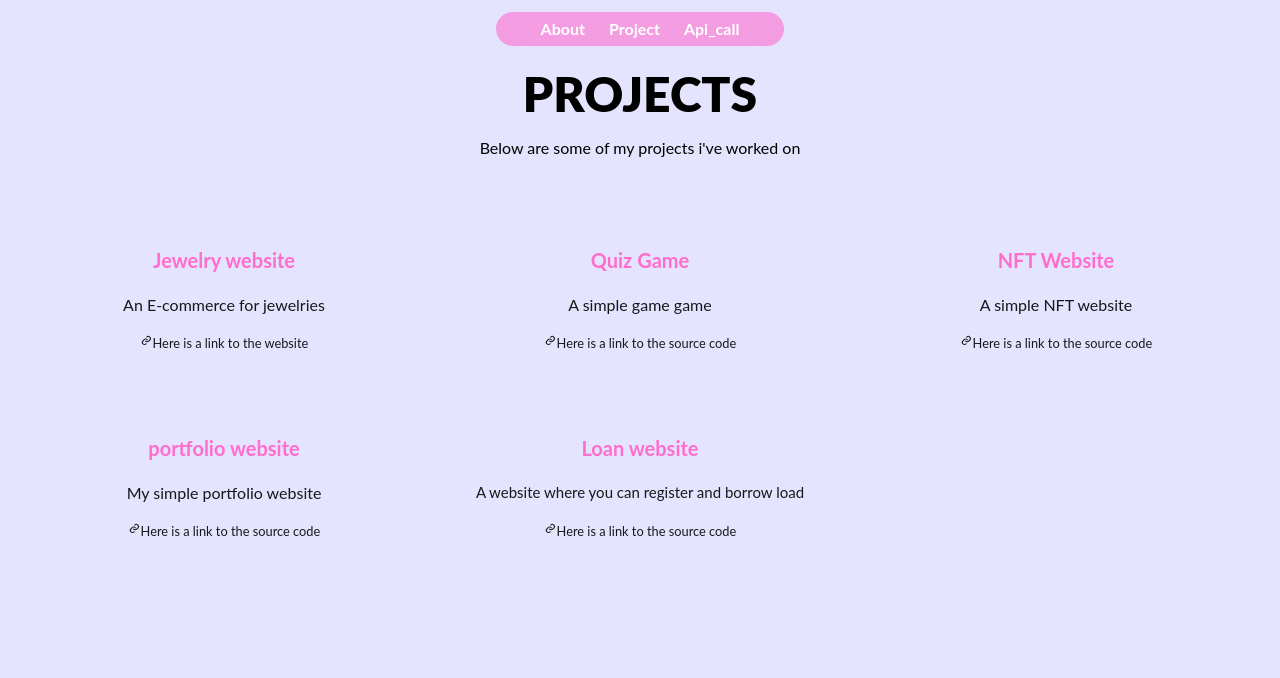
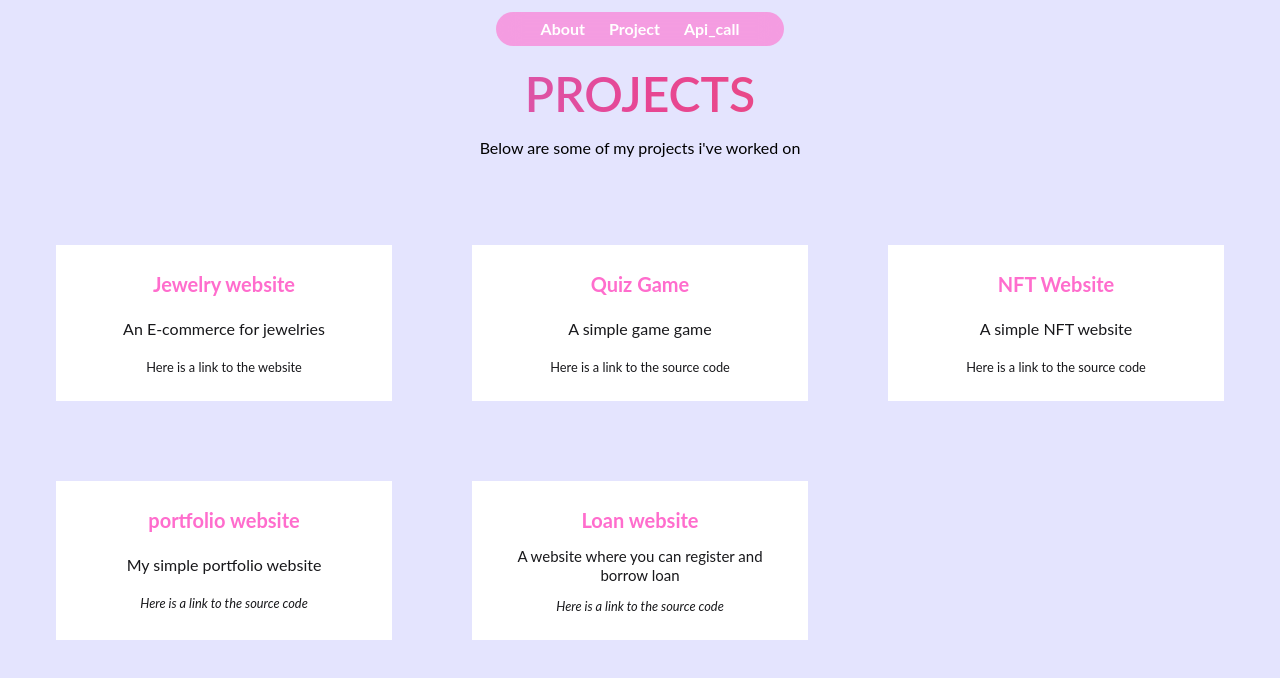
Before and after one commit to jennifer-pecky/New-folder, a React (Vite) app in the folder project/: page /project in a window 1280 px wide. Shown: the top 678 px of the page. Built offline with nearby package versions, Linux system fonts and the light colour scheme.

Commit message:
added apicalll section

```diff
--- a/project/package.json
+++ b/project/package.json
@@ -9,6 +9,7 @@
     "preview": "vite preview"
   },
   "dependencies": {
+    "axios": "^1.3.6",
     "flowbite": "^1.6.5",
     "react": "^18.2.0",
     "react-dom": "^18.2.0",
--- a/project/src/pages/Aboutme.jsx
+++ b/project/src/pages/Aboutme.jsx
@@ -10,8 +10,8 @@ const Aboutme = () => {
     <div>
       <div className="space-y-11">
         <div className="px-20 space-y-12">
-          <div className="flex space-x-48">
-            <h1 className="font-black text-[3.5rem] mt-28">
+          <div className="flex space-x-32">
+            <h1 className="font-black  lg:text-[3.5rem] xl:px-12 text-4xl md:text-5xl  md:leading-normal leading-normal mt-28 flex justify-center max-w-[1048px]">
               {' '}
               Hello I'm <br /> MADUAGWU <br /> JENNIFER CHIOMA.{' '}
             </h1>
@@ -21,7 +21,7 @@ const Aboutme = () => {
               className="w-[28%] hidden md:flex rounded-[3rem]"
             />
           </div>
-          <p className="mb-32 w-[100%] text-gray-500 dark:text-gray-400 first-line:uppercase first-line:tracking-widest first-letter:text-7xl first-letter:font-bold first-letter:text-gray-900 dark:first-letter:text-gray-100 first-letter:mr-3 first-letter:float-left">
+          <p className="mb-32 w-[100%] max-w-[1440px] text-gray-500 dark:text-gray-400 first-line:uppercase first-line:tracking-widest first-letter:text-7xl first-letter:font-bold first-letter:text-gray-900 dark:first-letter:text-gray-100 first-letter:mr-3 first-letter:float-left">
             In my role as a software developer, I prioritize the development{' '}
             <br /> of software solutions that are efficient, <br /> scalable,
             and user-friend The opportunity to work with experts <br /> like
@@ -38,7 +38,7 @@ const Aboutme = () => {
             with others.
           </p>
 
-          <p className="mb-32 w-[100%] text-gray-500 dark:text-gray-400">
+          <p className="mb-32 w-[100%] max-w-[1440px]  text-gray-500 dark:text-gray-400">
             Count me in for a challenging day of work, where I transform designs
             into functional websites. I'm capable of delivering this service not
             just to you, but to all clients out there. That said, when I'm not
--- a/project/src/pages/Apicall.jsx
+++ b/project/src/pages/Apicall.jsx
@@ -1,7 +1,57 @@
-import React from 'react';
+import React, { useState, useEffect } from 'react';
+import axios from 'axios';
 
 const Apicall = () => {
-  return <div>Apicall</div>;
+  const [quote, setQuote] = useState('');
+  const [author, setAuthor] = useState('');
+
+  const quoteApi = async () => {
+    let arrayOfQuotes = [];
+    try {
+      const data = await axios.get('https://api.quotable.io/random');
+      arrayOfQuotes = data.data;
+      console.log(arrayOfQuotes);
+    } catch (error) {
+      console.log(error);
+    }
+
+    try {
+      setQuote(arrayOfQuotes.content);
+      setAuthor(arrayOfQuotes.author);
+    } catch (error) {
+      console.log(error);
+    }
+  };
+
+  useEffect(() => {
+    quoteApi();
+  }, []);
+
+  return (
+    <div>
+      <div className="text-center max-w-[1440px] space-y-8 p-20">
+        <div className="italic text-4xl"> {quote}</div>
+        <div>
+          <small className="italic text-2xl">{author}</small>
+        </div>
+        <button
+          className="bg-black text-white py-2 px-4 hover:bg-blue-700 rounded"
+          onClick={quoteApi}
+        >
+          NEW QUOTE
+        </button>
+      </div>
+
+      <div className="flex justify-center">
+        <p className="text-2xl mb-3 text-center w-[100%] text-gray-500 dark:text-gray-400">
+          I believed that providing motivation would be an excellent way to
+          benefit everyone. <br /> As a result, this website fetches a new quote
+          from an API every time you refresh or visit it, <br /> delivering a
+          fresh dose of inspiration. I hope you find it enjoyable!
+        </p>
+      </div>
+    </div>
+  );
 };
 
 export default Apicall;
--- a/project/src/pages/Project.jsx
+++ b/project/src/pages/Project.jsx
@@ -5,21 +5,22 @@ const Project = () => {
   return (
     <div>
       <div className="text-center">
-        <h1 className="text-[3rem] font-black">PROJECTS</h1>
+        <h1 className="text-[3rem] font-semibold bg-gradient-to-r from-purple-400 via-pink-500 to-red-500 text-transparent bg-clip-text">
+          PROJECTS
+        </h1>
         <p>Below are some of my projects i've worked on</p>
       </div>
 
-      <div className=" lg:text-center mt-20 px-14">
-        <div className="grid grid-cols-2 sm:grid-cols-3 gap-20  lg:grid-cols-3">
-          <div className="space-y-3">
-            <h1 className="text-[20px] font-bold text-[#FF6DCD]">
+      <div className="text-center mt-20 lg:px-14">
+        <div className="grid grid-cols-1 sm:grid-cols-3 gap-20  lg:grid-cols-3">
+          <div className="bg-white space-y-3 hover:bg-[#bca7b5] text-black hover:text-red-500  p-6">
+            <h1 className="lg:text-[20px] font-bold text-[#FF6DCD]">
               Jewelry website
             </h1>
             <p className="text-zinc-900">An E-commerce for jewelries</p>
 
-            <small className="flex lg:justify-center text-zinc-900">
+            <small className="flex justify-center text-zinc-900">
               {' '}
-              <BiLink />
               <a href="https://jeweriesecommerce.netlify.app/">
                 {' '}
                 Here is a link to the website
@@ -27,13 +28,12 @@ const Project = () => {
             </small>
           </div>
 
-          <div className="space-y-3">
+          <div className="bg-white space-y-3 hover:bg-[#bca7b5] text-black hover:text-red-500  p-6">
             <h1 className="text-[20px] font-bold text-[#FF6DCD]">Quiz Game</h1>
             <p className="text-zinc-900">A simple game game</p>
 
-            <small className="flex lg:justify-center text-zinc-900">
+            <small className="flex justify-center text-zinc-900">
               {' '}
-              <BiLink />
               <a href="https://github.com/jennifer-pecky/Quiz-Game-master">
                 {' '}
                 Here is a link to the source code
@@ -41,15 +41,14 @@ const Project = () => {
             </small>
           </div>
 
-          <div className="space-y-3">
+          <div className="space-y-3 bg-white  hover:bg-[#bca7b5] text-black hover:text-red-500  p-6">
             <h1 className="text-[20px] font-bold text-[#FF6DCD]">
               NFT Website
             </h1>
             <p className="text-zinc-900">A simple NFT website</p>
 
-            <small className="flex lg:justify-center text-zinc-900">
+            <small className="flex justify-center text-zinc-900">
               {' '}
-              <BiLink />
               <a href="https://chipper-crepe-2a50d4.netlify.app">
                 {' '}
                 Here is a link to the source code
@@ -57,15 +56,14 @@ const Project = () => {
             </small>
           </div>
 
-          <div className="space-y-3">
+          <div className="space-y-3 bg-white hover:bg-[#bca7b5] text-black hover:text-red-500 p-6">
             <h1 className="text-[20px] font-bold text-[#FF6DCD]">
               portfolio website
             </h1>
             <p className="text-zinc-900">My simple portfolio website</p>
 
-            <small className="flex lg:justify-center text-zinc-900">
+            <small className="flex justify-center text-zinc-900 italic">
               {' '}
-              <BiLink />
               <a href="https://maduagwu.netlify.app">
                 {' '}
                 Here is a link to the source code
@@ -73,17 +71,16 @@ const Project = () => {
             </small>
           </div>
 
-          <div className="space-y-3">
+          <div className="bg-white space-y-3 hover:bg-[#bca7b5] text-black hover:text-red-500 p-6">
             <h1 className="text-[20px] font-bold text-[#FF6DCD]">
               Loan website
             </h1>
-            <p className="text-zinc-900 text-[15px]">
-              A website where you can register and borrow load
+            <p className="text-zinc-900 text-[15px] leading-tight">
+              A website where you can register and borrow loan
             </p>
 
-            <small className="flex lg:justify-center text-zinc-900">
+            <small className="flex justify-center text-zinc-900 italic">
               {' '}
-              <BiLink />
               <a href="https://www.olhomes.ng">
                 {' '}
                 Here is a link to the source code
```
Also changed, not shown: 1 other file (tests, documents, lock files or other folders).
